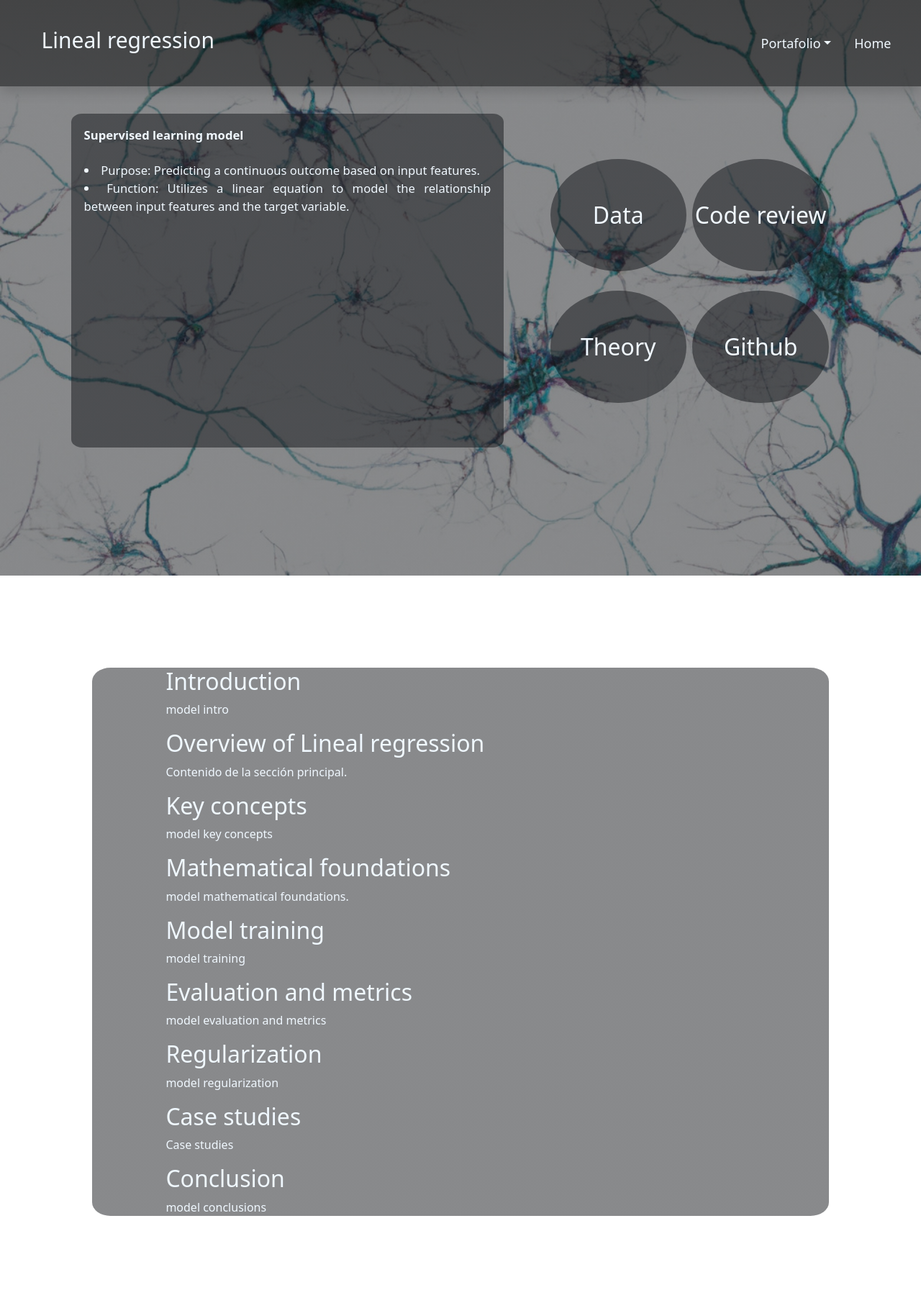
After one commit to Ajela13/Alejandras_Website, a Django app: page /Home/LinearRegression/ in a window 1280 px wide. The commit adds this page. Shown: the whole page at 72% size. Run offline with Django 4.2, Linux system fonts and the light colour scheme.

Commit message:
linear regression model added

```diff
--- /dev/null
+++ b/ViolenciaApp/templates/linear_regression.html
@@ -0,0 +1,18 @@
+{% extends 'project.html' %}
+{% block modelname %}Lineal regression{% endblock %}
+{% block page_title %}Lineal regression {% endblock %}
+
+{% block preview %}<div class="model_type mb-4" style="font-weight: bold;"> Supervised learning model </div>
+<li>
+    Purpose: Predicting a continuous outcome based on input features.
+</li>
+<li>
+    Function:  Utilizes a linear equation to model the relationship between input features and the target variable.
+</li> {% endblock %}
+<li>
+    Applications: Commonly used in economics, finance, and social sciences for predicting values like sales or housing prices.
+</li>
+
+{% block github %} {% endblock %}
+
+{% block cvsDataName %}{% url 'linear_regression' %}{% endblock %}
--- a/ViolenciaApp/templates/project.html
+++ b/ViolenciaApp/templates/project.html
@@ -19,6 +19,7 @@
                         <a class="nav-link dropdown-toggle" data-bs-toggle="dropdown" href="#" role="button" aria-expanded="false" style="color: aliceblue;">Portafolio</a>
                         <ul class="dropdown-menu">
                             <li><a class="nav-link disabled" href="#" tabindex="-1" aria-disabled="true">Machine Learning</a>
+                            <li><a class="dropdown-item" href="{% url 'linear_regression' %}">Linear Regression</a></li>
                             <li><a class="dropdown-item" href="{% url 'logistic_regression' %}">Logistic Regression</a></li>
                             <li><a class="dropdown-item" href="{% url 'k_nearest' %}">K-nearest neighbors</a></li>
                             <li><a class="dropdown-item" href="{% url 'k_means' %}">K means clustering</a></li>
--- a/ViolenciaApp/urls.py
+++ b/ViolenciaApp/urls.py
@@ -1,6 +1,6 @@
 from django.urls import path
 from . import views
-from .views import home_view, project, logistic_regression,ada_boost,decision_trees,k_means,k_nearest_n,random_forest,ridge_lasso_r,download_logistic_data,download_kmeans_data,download_knearest_data,download_decisiontree_data,download_randomforest_data
+from .views import home_view, project, logistic_regression,ada_boost,decision_trees,k_means,k_nearest_n,random_forest,ridge_lasso_r,download_logistic_data,download_kmeans_data,download_knearest_data,download_decisiontree_data,download_randomforest_data,linear_regression
 
 
 #URLConf
@@ -9,6 +9,7 @@
     path('plotly-example/', views.plotly_example, name='plotly_example'),
     path('', home_view, name='home_view'),
     path('project/', project, name='project'),
+    path('LinearRegression/', linear_regression, name='linear_regression'),
     path('LogisticRegression/', logistic_regression, name='logistic_regression'),
     path('AdaBoost/', ada_boost, name='ada_boost'),
     path('DecisionTrees/', decision_trees, name='decision_trees'),
--- a/ViolenciaApp/views.py
+++ b/ViolenciaApp/views.py
@@ -106,7 +106,9 @@
 def project(request):
     # Puedes personalizar esta lógica para cargar el contenido de la página nueva.
     return render(request, 'project.html')
-
+def linear_regression(request):
+    # Puedes personalizar esta lógica para cargar el contenido de la página nueva.
+    return render(request, 'linear_regression.html')
 def logistic_regression(request):
     # Puedes personalizar esta lógica para cargar el contenido de la página nueva.
     return render(request, 'logistic_regression.html')
```
